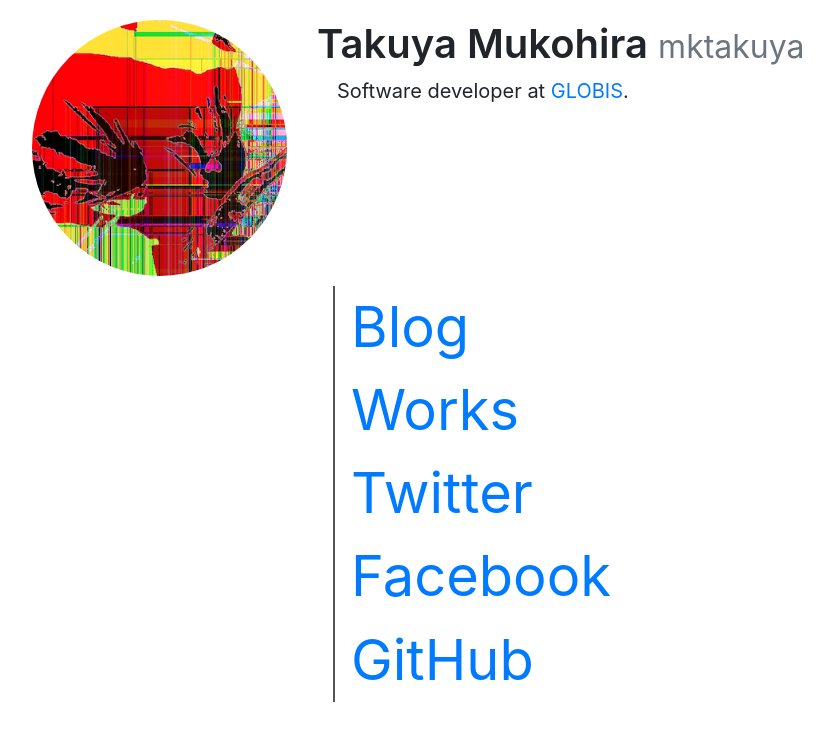
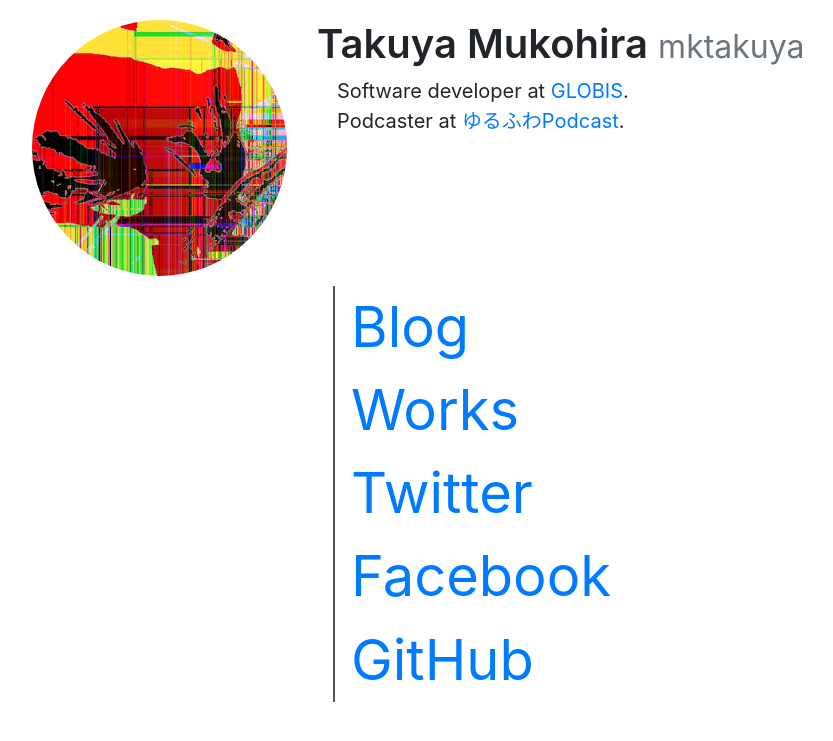
Before and after one commit to mktakuya/mktakuya.github.io, a Jekyll site: the page built from index.html, in a window 1280 px wide. Shown: the top 741 px of the page, without its empty margins (53-886 px from the left). Built offline with Jekyll 4.4.1, drawn with Linux system fonts in a browser that asks for light colours.

Commit message:
Add ゆるふわPodcast to bio

```diff
--- a/index.html
+++ b/index.html
@@ -18,7 +18,8 @@
           </h1>
 
           <p class="lead">
-            Software developer at <a href="https://recruiting-tech.globis.co.jp">GLOBIS</a>.
+            Software developer at <a href="https://recruiting-tech.globis.co.jp">GLOBIS</a>.<br>
+            Podcaster at <a href="https://yuru28.com">ゆるふわPodcast</a>.
           </p>
         </div>
       </div><!-- row basic-info -->
```
